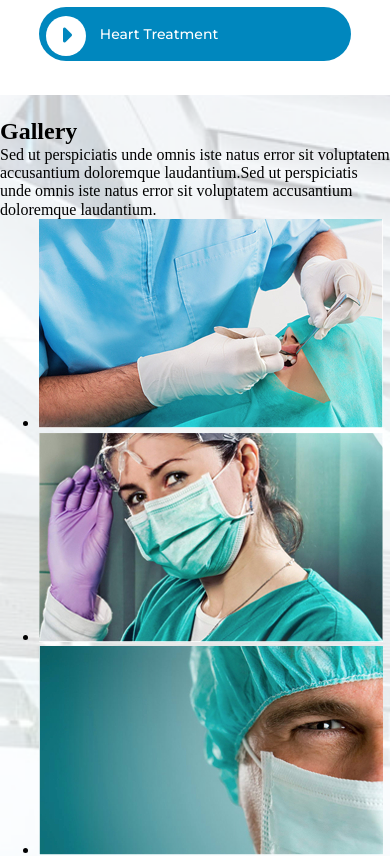
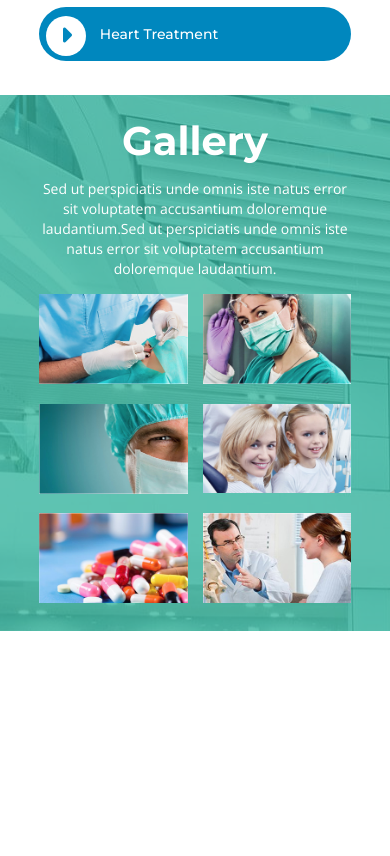
Before and after one commit to evsik/Medical-Landing, a plain HTML site: page index.html in a window 390 px wide. Shown: the part 3708-4564 px from the top of the page. After the commit the page ends 4339 px from the top, so only its background shows below. Drawn offline with nearby package versions, Linux system fonts and the light colour scheme.

Commit message:
green-slider was completed

```diff
--- a/index.html
+++ b/index.html
@@ -407,7 +407,7 @@
                 </div>
             </article>
         </div>
-        <section class="slider-gallery-block">
+        <section class="slider-gallery-block padding-site">
             <h2 class="slider-gallery-head">
                 Gallery
             </h2>
@@ -415,7 +415,7 @@
                 Sed ut perspiciatis unde omnis iste natus error sit voluptatem accusantium doloremque laudantium.Sed ut
                 perspiciatis unde omnis iste natus error sit voluptatem accusantium doloremque laudantium.
             </p>
-            <div class="slider-gallery-wrapper-photos padding-site">
+            <div class="slider-gallery-wrapper-photos">
                 <ul>
                     <li class="slider-gallery-list">
                         <img src="images/green-slider-first.jpg" alt="" class="slider-gallery-img">
--- a/style.css
+++ b/style.css
@@ -488,23 +488,46 @@ main {
 }
 
 .slider-gallery-block {
-    background: url("images/green-back-slider.png") no-repeat;
     background-size: cover;
     padding-top: 6%;
     padding-bottom: 6%;
+    text-align: center;
+    background: #38b69e url("images/green-back-slider.png") no-repeat;
 }
 
-.slider-gallery-head{}
+.slider-gallery-head {
+    color: #ffffff;
+    font-family: Montserrat, sans-serif;
+    font-size: 45px;
+    font-weight: 700;
+    margin-bottom: 30px;
+}
 
-.slider-gallery-text{}
+.slider-gallery-text {
+    color: #ffffff;
+    font-family: "Open Sans", sans-serif;
+    font-size: 16px;
+    font-weight: 400;
+    line-height: 30px;
+    margin-bottom: 30px;
+}
 
-.slider-gallery-wrapper-photos{}
+.slider-gallery-wrapper-photos {
+}
 
-.slider-gallery-wrapper-photos ul {}
+.slider-gallery-wrapper-photos ul {
+    list-style-type: none;
+    display: grid;
+    grid-template-columns: repeat(3, 1fr);
+    grid-gap: 30px;
+}
 
-.slider-gallery-list{}
+.slider-gallery-list {
+}
 
-.slider-gallery-img{}
+.slider-gallery-img {
+    width: 100%;
+}
 
 @media screen and (max-width: 1300px) {
     .describe-block {
@@ -591,6 +614,11 @@ main {
 
     .about-us-article:nth-child(even) {
         justify-self: inherit;
+    }
+
+    .slider-gallery-wrapper-photos ul {
+        grid-template-columns: repeat(2, 1fr);
+        grid-gap: 15px;
     }
 }
 
@@ -703,6 +731,17 @@ main {
         width: 100%;
         text-align: -webkit-center;
     }
+
+    .slider-gallery-head {
+        font-size: 40px;
+        margin-bottom: 15px;
+    }
+
+    .slider-gallery-text {
+        font-size: 14px;
+        line-height: 20px;
+        margin-bottom: 15px;
+    }
 }
 
 @media screen and (max-width: 350px) {
```
